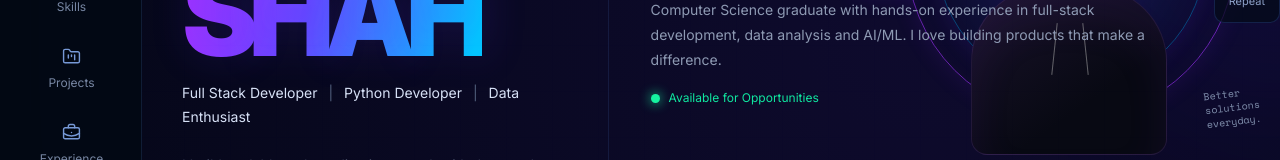
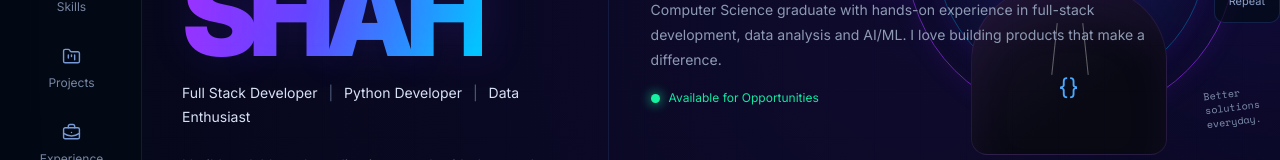
Before and after one commit to RitijS16/ritij-shah-portfolio, a React (Vite) app: page / in a window 1280 px wide. Shown: the part 323-483 px from the top of the page. Built offline with nearby package versions, Linux system fonts and the light colour scheme.

Commit message:
Fix avatar logo JSX markup

```diff
--- a/src/main.jsx
+++ b/src/main.jsx
@@ -167,7 +167,7 @@ function Avatar() {
         <div className="avatar-hoodie">
           <div className="hoodie-string left" />
           <div className="hoodie-string right" />
-          <span className="hoodie-logo">{}</span>
+          <span className="hoodie-logo">{"{}"}</span>
         </div>
       </div>
 
```
